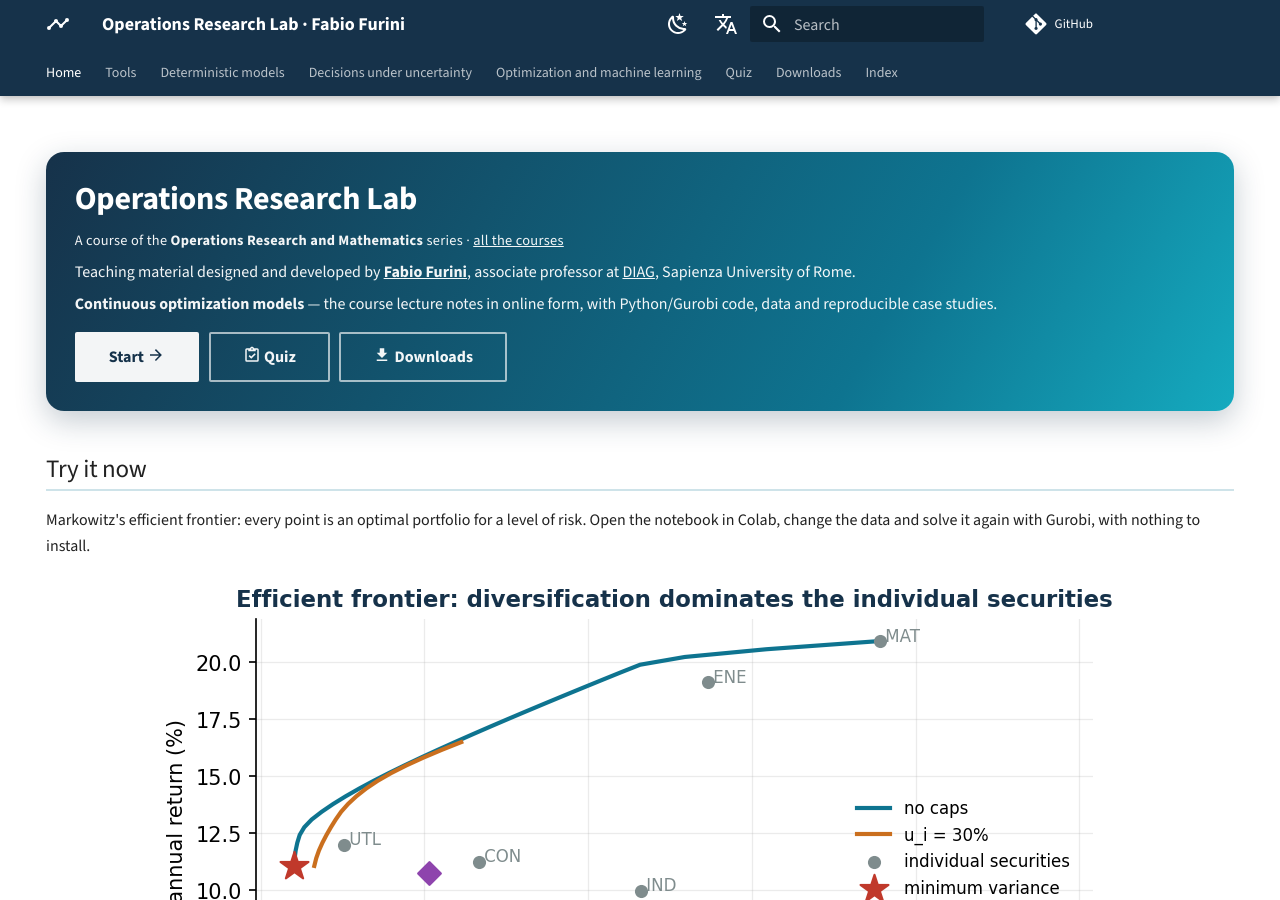
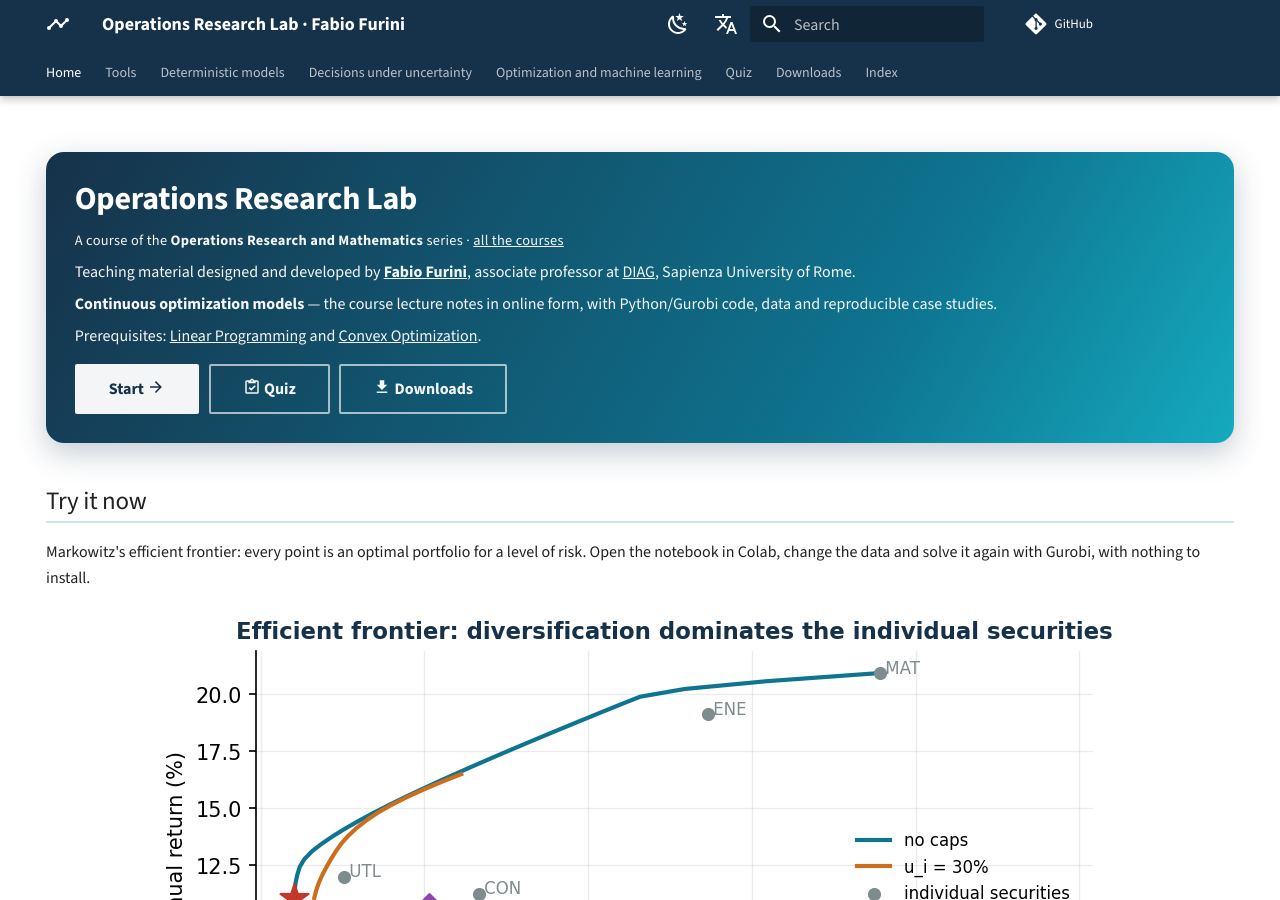
Before and after one commit to fabiofurini/operations-research-lab, an MkDocs documentation site: the page built from docs/index.md, in a window 1280 px wide and 900 px high. Built offline with MkDocs 1.6.1 and Material for MkDocs 9.7.7, drawn with Linux system fonts in a browser that asks for light colours; comment, search, counter and statistics services are not loaded.

Commit message:
Home page: Linear Programming and Convex Optimization as prerequisites
Co-Authored-By: Claude Opus 5.5 <noreply@anthropic.com>

```diff
--- a/docs/index.md
+++ b/docs/index.md
@@ -18,6 +18,8 @@ professor at [DIAG](https://www.diag.uniroma1.it/), Sapienza University of Rome.
 **Continuous optimization models** — the course lecture
 notes in online form, with Python/Gurobi code, data and reproducible case
 studies.
+
+Prerequisites: [Linear Programming](https://fabiofurini.github.io/linear-programming/) and [Convex Optimization](https://fabiofurini.github.io/convex-optimization/).
 
 [Start :material-arrow-right:](tools.md){ .md-button .md-button--primary }
 [:material-clipboard-check-outline: Quiz](self-assessment.md){ .md-button }
```
